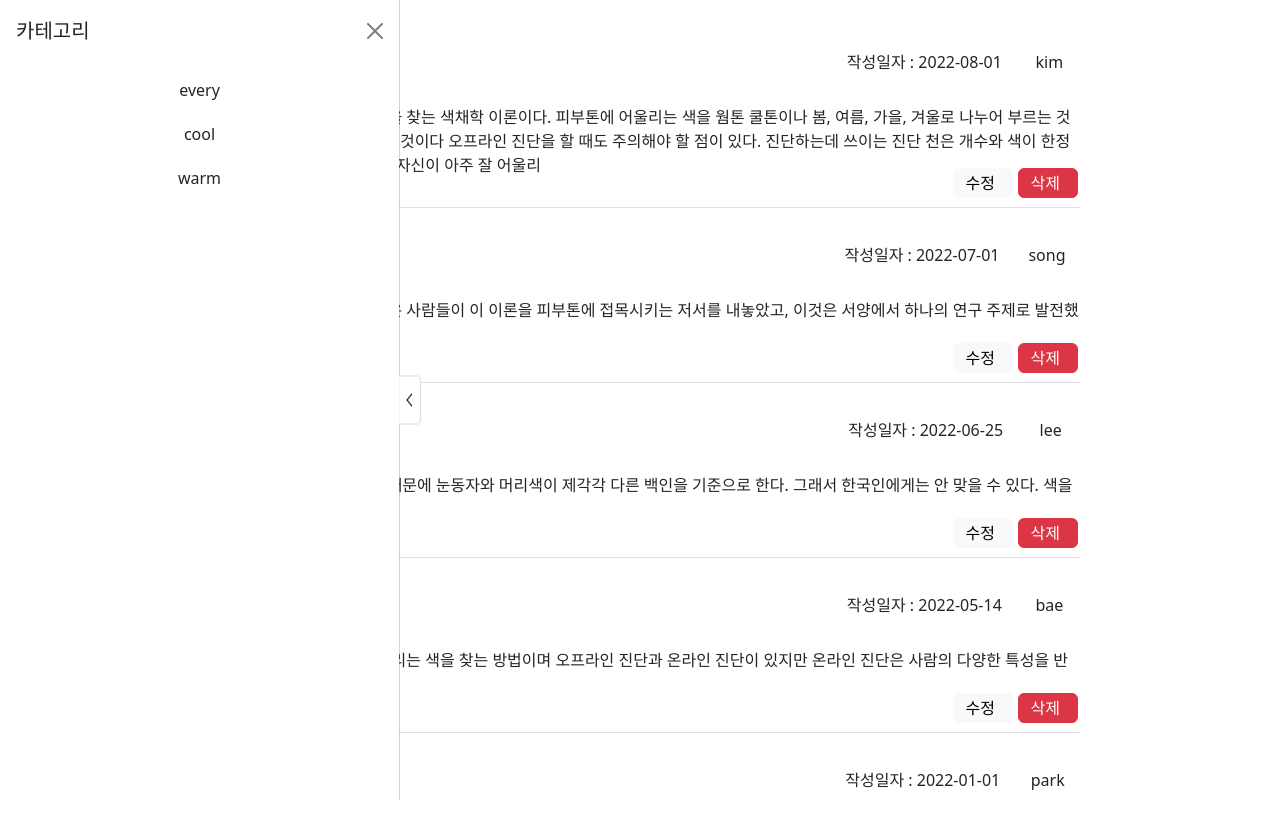
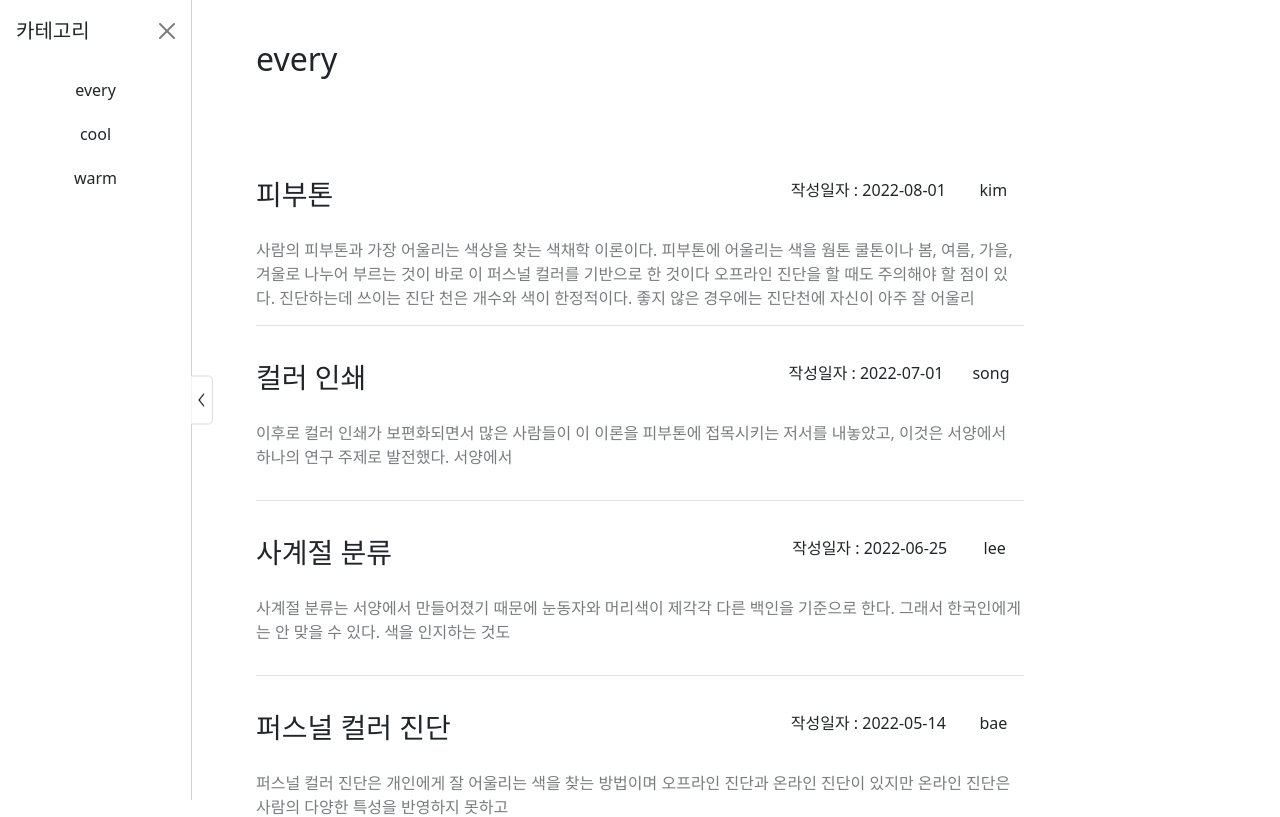
Before and after one commit to Project-MyTone/MyTone_Front, a React (Create React App) app: page /board in a window 1280 px wide. Shown: the top 817 px of the page. Built offline with nearby package versions, Linux system fonts and the light colour scheme.

Commit message:
modified category and detail page

```diff
--- a/src/App.js
+++ b/src/App.js
@@ -2,6 +2,7 @@ import {Route,Routes,Link} from 'react-router-dom'
 import ArticlePost from './components/board/ArticlePost.js'
 import ArticleEdit from './components/board/ArticleEdit.js'
 import BoardMain from './components/board/BoardMain'
+import ArticleDetail from './components/board/ArticleDetail'
 
 function App() {
   return (
@@ -9,6 +10,7 @@ function App() {
       <Routes>
         <Route path="/" element={<div>메인페이지</div>}></Route>
         <Route path="/board" element={<BoardMain></BoardMain>}></Route>
+        <Route path="/detail/:id" element={<ArticleDetail></ArticleDetail>}></Route>
         <Route path="/post" element={<ArticlePost></ArticlePost>}></Route>
         <Route path="/edit/:id" element={<ArticleEdit></ArticleEdit>}></Route>
       </Routes>
--- a/src/components/board/Article.css
+++ b/src/components/board/Article.css
@@ -0,0 +1,32 @@
+.article-top{
+    width: 100vw;
+    padding: 5vh 20vw 5vh 20vw;
+    min-width:545px;
+}
+.article-contents{
+    position: relative;
+    min-height: 140px;
+    border-bottom: 1px solid #E2E2E2;
+    margin-bottom:35px;
+
+
+}
+
+.article-header{
+    display:flex;
+    justify-content: space-between;
+    padding-bottom: 18px;
+}
+.article-header > div{
+    display: flex;
+    width:250px;
+    justify-content: space-around;
+}
+.article-body{
+    padding-bottom: 15px;
+    opacity: 0.6;
+    cursor:pointer;
+}
+.article-body:hover{
+    opacity: 1;
+}
--- a/src/components/board/Article.js
+++ b/src/components/board/Article.js
@@ -1,6 +1,6 @@
-import { useSelector,useDispatch } from 'react-redux'
+import { useSelector, useDispatch } from 'react-redux'
 import { useNavigate } from 'react-router'
-import {Button} from 'react-bootstrap'
+import { Button } from 'react-bootstrap'
 import { deleteArticle } from '../../store.js'
 import './Article.css'
 function Article(props) {
@@ -8,38 +8,56 @@ function Article(props) {
     let navigate = useNavigate()
     let dispatch = useDispatch();
     let findedState;
-    if(props.category==-1){
+
+    if (props.category == -1) {
         findedState = state.article;
     }
-    else{
-        findedState=state.article.filter((e)=>e.board==props.category);
+    else {
+        findedState = state.article.filter((e) => e.board == props.category);
+        console.log(findedState)
     }
+
+
+
     return (
-        <div style={{padding:"50px 200px 50px 150px"}}>
+        <div className='article-top'>
+            <h2 style={{ marginBottom: '100px' }}>{props.category == -1 ? 'every' : props.category == 0 ? 'cool' : 'warm'}</h2>
+
+            {
+                findedState.length == 0
+                    ?
+                    <div>게시글이 없습니다 ㅜㅜ</div>
+
+                    :
+                    <div>
                         {
                             findedState.map((a, i) => {
                                 return (
-                        <div style={{position:'relative',minHeight:'140px',borderBottom:'1px solid #E2E2E2',marginBottom:'35px'}}key={i}>
-                            <div style={{display:'flex',justifyContent:'space-between', paddingBottom:"18px"}}>
-                                <h4> {a.title}</h4>
-                                <div style={{display:'flex',width:'250px',justifyContent:'space-around'}}>
+                                    <div className='article-contents' key={i}>
+                                        <div className='article-header'>
+                                            <h3> {a.title}</h3>
+                                            <div>
                                                 <div>작성일자 : {a.create_at}</div>
                                                 <div>{a.user}</div>
                                             </div>
                                         </div>
-                            <div style={{paddingBottom:'30px'}}>{a.content}</div>
-                            <div style={{position:'absolute',right:'0px',bottom:'9px',display:'flex',justifyContent:'space-around',width:'130px'}}>
+                                        <div className='article-body' onClick={() => { navigate('/detail/' + a.id) }} >{a.content}</div>
+                                        {/* <div style={{position:'absolute',right:'0px',bottom:'9px',display:'flex',justifyContent:'space-around',width:'130px'}}>
                                 <Button style={{width:'60px',height:'30px',display:'flex',alignItems:'center'}} variant="light" onClick={() => { navigate('/edit/' + a.id) }}>수정</Button>
                                 <Button style={{width:'60px',height:'30px',display:'flex', alignItems:'center'}} variant="danger" onClick={() => { dispatch(deleteArticle(a.id)) }}>삭제</Button>
-                            </div>
+                            </div> */}
 
                                     </div>
                                 )
                             })
 
                         }
-            <Button style={{display:'inherit',margin:'0 auto'}}onClick={() => { navigate("/post") }} variant="light">글쓰기</Button>
 
+                    </div>
+            }
+
+
+            <Button style={{ display: 'inherit', margin: '0 auto' }} onClick={() => { navigate("/post") }} variant="light">글쓰기</Button>
         </div>
     )
 }
--- a/src/components/board/ArticleCategory.css
+++ b/src/components/board/ArticleCategory.css
@@ -1,3 +1,9 @@
+.category-top{
+    display: flex;
+    flex-direction: column;
+    align-items: center;
+}
+
 .category-list{
     margin-bottom : 20px;
     display: inline-block;
--- a/src/components/board/ArticleCategory.js
+++ b/src/components/board/ArticleCategory.js
@@ -1,4 +1,4 @@
-import { useState } from 'react'
+import { useState,useEffect } from 'react'
 import { useSelector } from 'react-redux'
 import { useNavigate } from 'react-router'
 import { Button, Offcanvas } from 'react-bootstrap'
@@ -6,30 +6,20 @@ import './ArticleCategory.css'
 
 function ArticleCategory(props) {
     let state = useSelector((state) => { return state })
-    const [show, setShow] = useState(true);
-
+    let [show, setShow] = useState(true)
     const handleClose = () => setShow(false);
     const toggleShow = () => setShow((s) => !s);
+
+
     return (
-        // <div className='category'>
-        //     <ul style={{position:"relative",top:"134px",paddingLeft:"44px",margin:"0px"}}>
-        //     {
-        //         state.articleCategory.map((a,i)=>{
-        //             return(
-        //                 <li onClick={()=>{props.setCategory(a.id)}} style={{paddingBottom:"20px"}} key={i}>{a.name}</li>
-        //             )
-        //         })
-        //     }
-        //     </ul>
-        // </div>
         <div>
-
-            <Offcanvas show={show} onHide={handleClose} scroll={true} backdrop={false}>
+            <Offcanvas style={{width:'15vw'}}show={show} onHide={handleClose} scroll={true} backdrop={false}>
                 <Offcanvas.Header closeButton>
                     <Offcanvas.Title>카테고리</Offcanvas.Title>
                 </Offcanvas.Header>
-                <Offcanvas.Body style={{display:'flex', flexDirection:'column', alignItems:'center'}}>
-                    <div className="category-list" onClick={() => { props.setCategory(-1) }}>every</div>
+
+                <Offcanvas.Body className='category-top'>
+                    <div className="category-list" onClick={() => { props.setCategory(-1)}}>every</div>
                     {
                         state.articleCategory.map((a, i) => {
                             return (
--- /dev/null
+++ b/src/components/board/ArticleDetail.css
@@ -0,0 +1,31 @@
+.detail-top{
+    width: 100vw;
+    padding: 17vh 20vw 5vh 20vw;
+    min-width: 852px;
+}
+.detail-header{
+    display: flex;
+    justify-content: space-between;
+}
+.header-detail{
+    display: flex;
+    justify-content: space-around;
+    width:250px;
+}
+.button-container{
+    display: flex;
+    justify-content: flex-end;
+    margin-bottom: 20px;
+}
+.button-container Button{
+    width: 60px;
+    height: 30px;
+    display: flex;
+    align-items: center;
+
+}
+.img-container{
+    display: flex;
+    justify-content: center;
+    margin-bottom: 20px;
+}
--- /dev/null
+++ b/src/components/board/ArticleDetail.js
@@ -0,0 +1,54 @@
+import {useSelector} from 'react-redux'
+import {useNavigate, useParams} from 'react-router-dom'
+import {useDispatch} from 'react-redux'
+import { deleteArticle } from '../../store.js'
+import {useEffect, useState} from 'react'
+import {Button} from 'react-bootstrap'
+import './ArticleDetail.css'
+
+
+function ArticleDetail(){
+    let navigate = useNavigate();
+    let state = useSelector((state)=>{return state})
+    let dispatch=useDispatch();
+    let {id} = useParams();
+    let findedBoard = state.article.find((e)=>e.id==id)
+    let [title,setTitle] = useState('');
+    let [content,setContent] = useState('');
+    let [createAt,setCreateAt] = useState('');
+    let [user,setUser] = useState('');
+
+    useEffect(()=>{
+        setTitle(findedBoard.title);
+        setContent(findedBoard.content);
+        setCreateAt(findedBoard.create_at);
+        setUser(findedBoard.user);
+   },[])
+
+    return(
+        <div className='detail-top'>
+            <div className='detail-header'>
+                <div>제목 : {title}</div>
+                <div className="header-detail">
+                    <div>작성일자 : {createAt}</div>
+                    <div>{user}</div>
+                </div>
+            </div>
+            <hr></hr>
+            <div className='button-container'>
+                <Button variant="light" onClick={() => { navigate('/edit/' + findedBoard.id) }}>수정</Button>
+                <Button variant="danger" onClick={() => { dispatch(deleteArticle(findedBoard.id)); alert('삭제되었습니다'); navigate('/board')}}>삭제</Button>
+            </div>
+            <div>
+                <div className='img-container'>
+                    <img src={findedBoard.img}></img>
+                </div>
+                <div style={{minHeight:"150px"}}>{content}</div>
+            </div>
+            <hr></hr>
+            <h4>댓글</h4>
+        </div>
+    )
+}
+
+export default ArticleDetail
--- a/src/components/board/BoardMain.js
+++ b/src/components/board/BoardMain.js
@@ -10,7 +10,7 @@ import ArticleCategory from './ArticleCategory.js'
 function BoardMain(){
     let [category,setCategory] =  useState(-1);
     return(
-        <div /*style={{display:'flex', height:'100%'}}*/>
+        <div>
             <ArticleCategory setCategory={setCategory}></ArticleCategory>
             <Article category={category}></Article>
         </div>
--- a/src/store.js
+++ b/src/store.js
@@ -9,12 +9,12 @@ let articleCategory = createSlice({
 let article = createSlice({
     name : 'article',
     initialState : [
-        {id:0, title:'7월17일', content:`사람의 피부톤과 가장 어울리는 색상을 찾는 색채학 이론이다. 피부톤에 어울리는 색을 웜톤 쿨톤이나 봄, 여름, 가을, 겨울로 나누어 부르는 것이 바로 이 퍼스널 컬러를 기반으로 한 것이다
-        오프라인 진단을 할 때도 주의해야 할 점이 있다. 진단하는데 쓰이는 진단 천은 개수와 색이 한정적이다. 좋지 않은 경우에는 진단천에 자신이 아주 잘 어울리`,img:'', board:'0',user:'kim',create_at:'2022-08-01'},
-        {id:1, title:'9월24일', content:'이후로 컬러 인쇄가 보편화되면서 많은 사람들이 이 이론을 피부톤에 접목시키는 저서를 내놓았고, 이것은 서양에서 하나의 연구 주제로 발전했다. 서양에서',img:'',board:'1',user:'song',create_at:'2022-07-01'},
-        {id:2, title:'5월25일', content:'사계절 분류는 서양에서 만들어졌기 때문에 눈동자와 머리색이 제각각 다른 백인을 기준으로 한다. 그래서 한국인에게는 안 맞을 수 있다. 색을 인지하는 것도',img:'', board:'1',user:'lee',create_at:'2022-06-25'},
-        {id:3, title:'11월11일', content:'퍼스널 컬러 진단은 개인에게 잘 어울리는 색을 찾는 방법이며 오프라인 진단과 온라인 진단이 있지만 온라인 진단은 사람의 다양한 특성을 반영하지 못하고',img:'', board:'0',user:'bae',create_at:'2022-05-14'},
-        {id:4, title:'12월25일', content:'오프라인 진단을 할 때도 주의해야 할 점이 있다. 진단하는데 쓰이는 진단 천은 개수와 색이 한정적이다. 좋지 않은 경우에는 진단천에 자신이 아주 잘 어울리',img:'', board:'1',user:'park',create_at:'2022-01-01'},
+        {id:0, title:'피부톤', content:`사람의 피부톤과 가장 어울리는 색상을 찾는 색채학 이론이다. 피부톤에 어울리는 색을 웜톤 쿨톤이나 봄, 여름, 가을, 겨울로 나누어 부르는 것이 바로 이 퍼스널 컬러를 기반으로 한 것이다
+        오프라인 진단을 할 때도 주의해야 할 점이 있다. 진단하는데 쓰이는 진단 천은 개수와 색이 한정적이다. 좋지 않은 경우에는 진단천에 자신이 아주 잘 어울리`,img:'https://i.pravatar.cc/300', board:'0',user:'kim',create_at:'2022-08-01'},
+        {id:1, title:'컬러 인쇄', content:'이후로 컬러 인쇄가 보편화되면서 많은 사람들이 이 이론을 피부톤에 접목시키는 저서를 내놓았고, 이것은 서양에서 하나의 연구 주제로 발전했다. 서양에서',img:'https://i.pravatar.cc/300',board:'1',user:'song',create_at:'2022-07-01'},
+        {id:2, title:'사계절 분류', content:'사계절 분류는 서양에서 만들어졌기 때문에 눈동자와 머리색이 제각각 다른 백인을 기준으로 한다. 그래서 한국인에게는 안 맞을 수 있다. 색을 인지하는 것도',img:'https://i.pravatar.cc/300', board:'1',user:'lee',create_at:'2022-06-25'},
+        {id:3, title:'퍼스널 컬러 진단', content:'퍼스널 컬러 진단은 개인에게 잘 어울리는 색을 찾는 방법이며 오프라인 진단과 온라인 진단이 있지만 온라인 진단은 사람의 다양한 특성을 반영하지 못하고',img:'https://i.pravatar.cc/300', board:'0',user:'bae',create_at:'2022-05-14'},
+        {id:4, title:'오프라인 진단', content:'오프라인 진단을 할 때도 주의해야 할 점이 있다. 진단하는데 쓰이는 진단 천은 개수와 색이 한정적이다. 좋지 않은 경우에는 진단천에 자신이 아주 잘 어울리',img:'https://i.pravatar.cc/300', board:'1',user:'park',create_at:'2022-01-01'},
     ],
     reducers :{
         addArticle(state,action){
```
Lines whose indentation alone changed are shown as unchanged.
